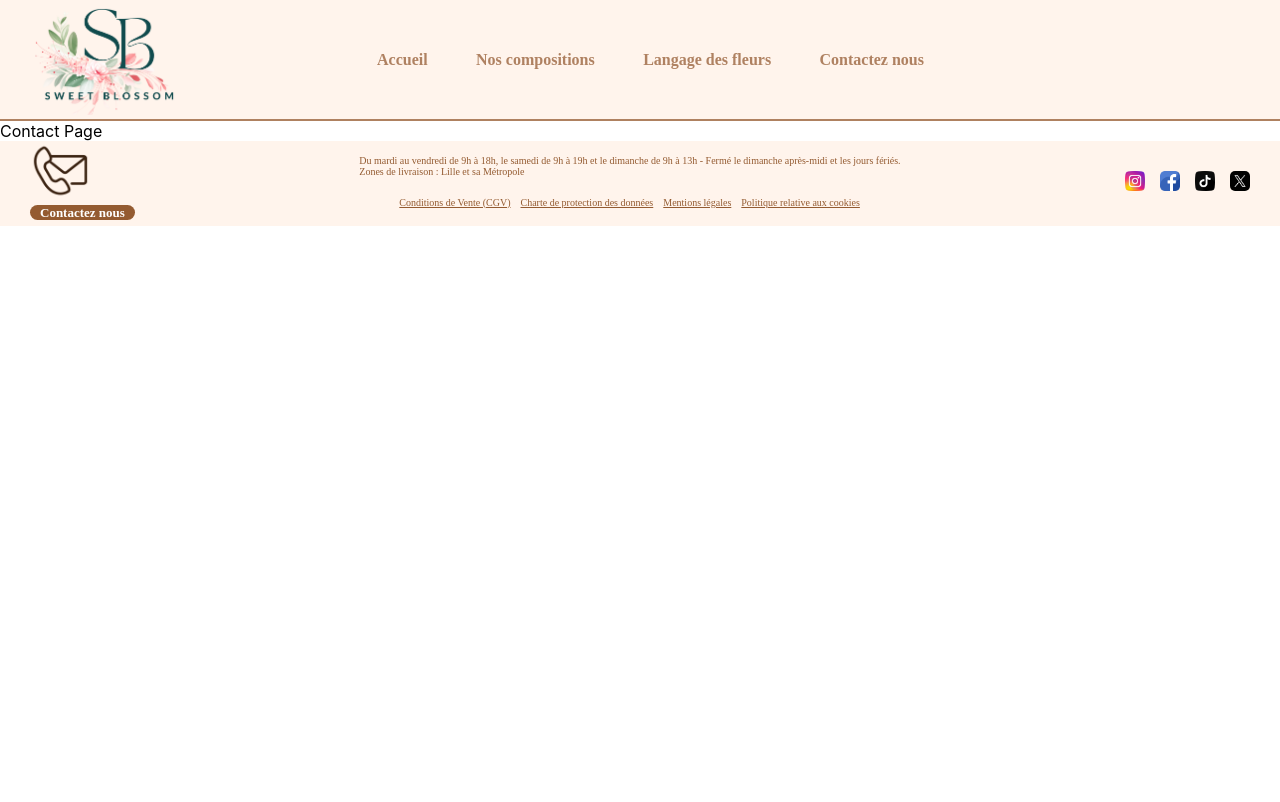
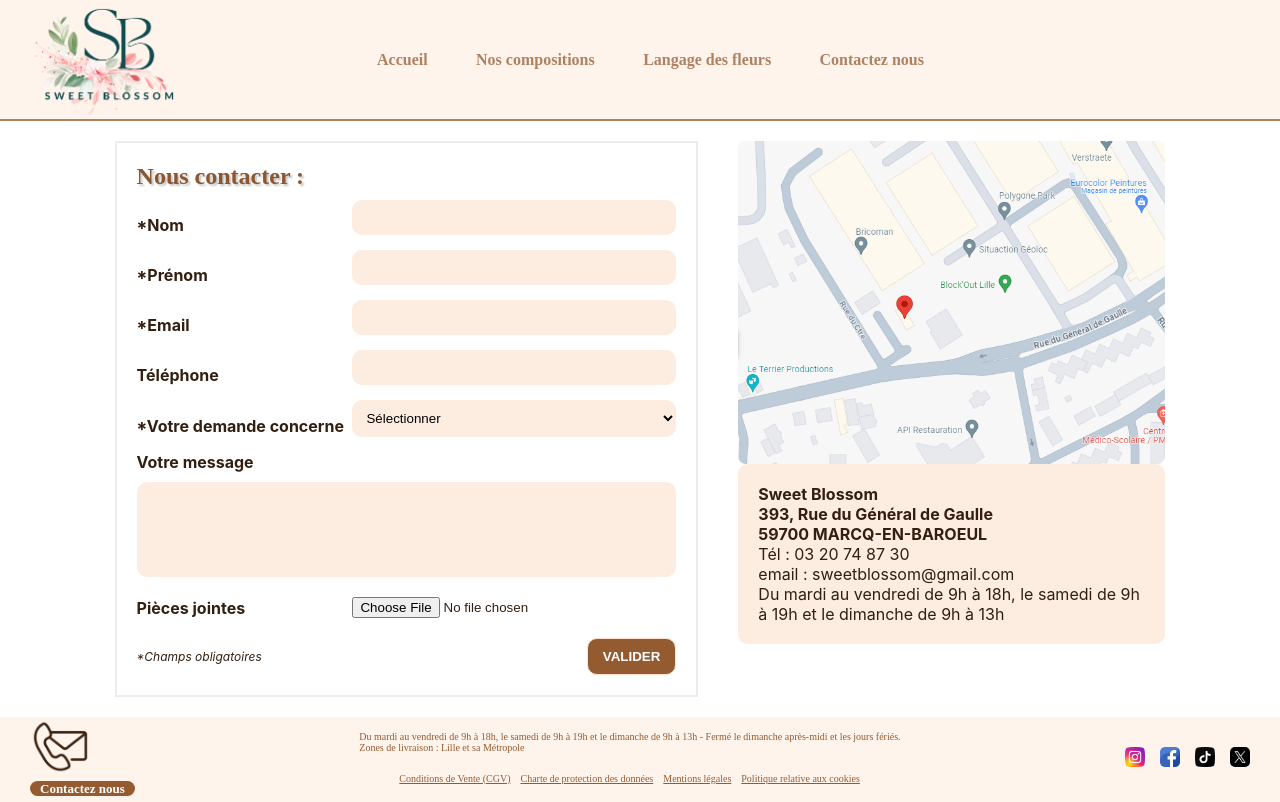
Before and after one commit to CasabMb/Fleuriste, a React (Create React App) app: page /ContactPage in a window 1280 px wide. Built offline with nearby package versions, Linux system fonts and the light colour scheme.

Commit message:
ajout du contenu et du style de la page contact

```diff
--- /dev/null
+++ b/src/CSS/StyleContactPage.css
@@ -0,0 +1,129 @@
+/* formulaire contact */
+
+
+#contact_page {
+    display: flex;
+    justify-content: center;
+    margin: auto;
+}
+
+.contact_main {
+    margin: auto;
+    display: flex;
+    flex-direction: row;
+    justify-content: space-between;
+    color: #321f11;
+}
+
+#contact_form {
+    width: 50%;
+    border: 2px solid rgba(128, 128, 128, 0.151);
+    display: flex;
+    flex-direction: column;
+    justify-content: space-between;
+    margin: 20px;
+    padding: 20px;
+}
+
+#contact_page h2 {
+    font-family: Poppins;
+    text-shadow: 2px 2px 2px rgba(128, 128, 128, 0.459);
+    color: #8b5630;
+    padding-bottom: 10px;
+}
+.input_blocks {
+    display: flex;
+    align-items: center;
+    font-weight: bold;
+}
+#contact_page label {
+    width: 40%;
+}
+#civilities,
+#first_name,
+#name,
+#email,
+#tel,
+#demand {
+    background-color: #fdece0;
+    width: 60%;
+    border-radius: 10px;
+    border-style: none;
+    margin-bottom: 15px;
+    padding: 10px;
+}
+.input_color {
+    background-color: #fdece0;
+}
+#validation {
+    display: flex;
+    justify-content: center;
+    align-items: center;
+    max-width: 150px;
+    padding: 10px 15px;
+    border-radius: 10px;
+    background-color: #945b31;
+    color: white;
+    font-weight: bold;
+    cursor: pointer;
+    border: 1px solid #fce0cd;
+}
+#validation:hover {
+    border: 1px solid #fce0cd;
+    background-color: #85c5b6;
+}
+#required_fields {
+    font-size: 12px;
+    font-style: italic;
+    font-weight: lighter;
+}
+#block_message {
+    display: flex;
+    flex-direction: column;
+    width: 100%;
+}
+#contact_page textarea {
+    width: 100%;
+    background-color: #fdece0;
+    border-radius: 10px;
+    border-style: none;
+    margin-bottom: 20px;
+    margin-top: 10px;
+    padding: 10px;
+    resize: none;
+}
+#validation_block {
+    display: flex;
+    flex-direction: row;
+    justify-content: space-between;
+    align-items: center;
+    margin-top: 20px;
+    width: 100%;
+}
+
+
+
+/* Map*/
+#block_adress p span {
+    font-weight: bold;
+}
+
+#block_adress {
+    background-color: #fdece0;
+    border-radius: 10px;
+    display: flex;
+    flex-direction: column;
+    padding: 20px;
+}
+.map_container {
+    height: auto;
+}
+.map_container img {
+    border-radius: 8px;
+}
+#map_adress {
+    width: 40%;
+    display: flex;
+    flex-direction: column;
+    padding: 20px;
+}
--- /dev/null
+++ b/src/Components/FormulaireComponent.jsx
@@ -0,0 +1,54 @@
+import React from "react";
+
+function FormulaireComponent() {
+    return <>
+        <form id="contact_form">
+            <h2>Nous contacter :</h2>
+            <div className="input_blocks">
+                <label htmlFor="name">*Nom</label>
+                <input type="text" name="name" id="name" required />
+            </div>
+            <div className="input_blocks">
+                <label htmlFor="first_name">*Prénom</label>
+                <input type="text" name="first_name" id="first_name" required />
+            </div>
+            <div className="input_blocks">
+                <label htmlFor="email">*Email</label>
+                <input type="email" name="email" id="email" />
+            </div>
+            <div className="input_blocks">
+                <label htmlFor="tel">Téléphone</label>
+                <input type="tel" name="tel" id="tel" />
+            </div>
+            <div className="input_blocks">
+                <label htmlFor="demand">*Votre demande concerne</label>
+                <select id="demand" required>
+                    <option value="select">Sélectionner</option>
+                    <option value="order">Renseignement</option>
+                    <option value="quotation">Demande de devis</option>
+                    <option value="others">Autres</option>
+                </select>
+            </div>
+            <div className="input_blocks">
+                <div id="block_message">
+                    <label htmlFor="message">Votre message</label>
+                    <textarea id="message"  rows="5"></textarea>
+                </div>
+            </div>
+            <div className="input_blocks join_files">
+                <label htmlFor="join_files">Pièces jointes</label>
+                <input type="file" name="file" id="file" />
+            </div>
+            <div className="input_blocks">
+                <div id="validation_block">
+                    <p id="required_fields">*Champs obligatoires</p>
+                    <button id="validation" type="submit">
+                    VALIDER
+                    </button>
+                </div>
+            </div>
+        </form>
+    </>;
+}
+
+export default FormulaireComponent;
--- /dev/null
+++ b/src/Components/MapComponent.jsx
@@ -0,0 +1,28 @@
+import React from "react";
+import GoogleMapImage from "../Asset/Images/Google_map.png";
+
+function MapComponent() {
+    return <>
+        <section id="map_adress">
+            <div className="map_container">
+                <img
+                    src={GoogleMapImage}
+                    alt="Carte indiquant où se trouve Sweet Blossom"
+                />
+            </div>
+            <div id="block_adress">
+                <p> <span>Sweet Blossom</span> </p>
+                <p> <span>393, Rue du Général de Gaulle</span> </p>
+                <p> <span>59700 MARCQ-EN-BAROEUL</span> </p>
+                <p>Tél : 03 20 74 87 30</p>
+                <p>email : sweetblossom@gmail.com</p>
+                <p id="opening_days">
+                    Du mardi au vendredi de 9h à 18h, le samedi de 9h à 19h et le
+                    dimanche de 9h à 13h
+                </p>
+            </div>
+        </section>
+    </>;
+}
+
+export default MapComponent;
--- a/src/Pages/ContactPage.jsx
+++ b/src/Pages/ContactPage.jsx
@@ -1,9 +1,17 @@
-import React from 'react'
+import React from 'react';
+import '../CSS/StyleContactPage.css';
+import MapComponent from '../Components/MapComponent';
+import FormulaireComponent from '../Components/FormulaireComponent';
 
 function ContactPage() {
   return <>
-    <div>Contact Page</div>
-  </>
+    <main className='contact_main'>
+      <section id="contact_page">
+        <FormulaireComponent />
+        <MapComponent />
+      </section>
+    </main>
+  </>;
 }
 
-export default ContactPage
+export default ContactPage;
```
